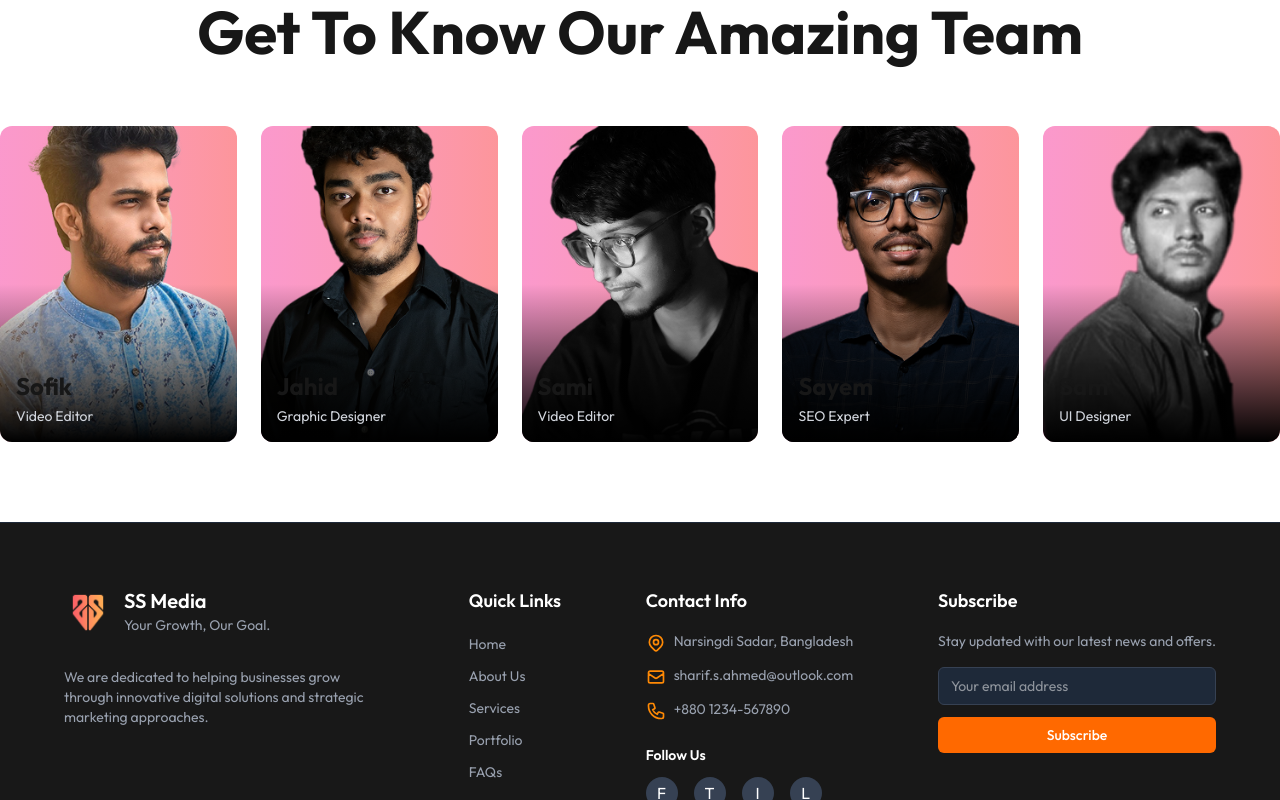
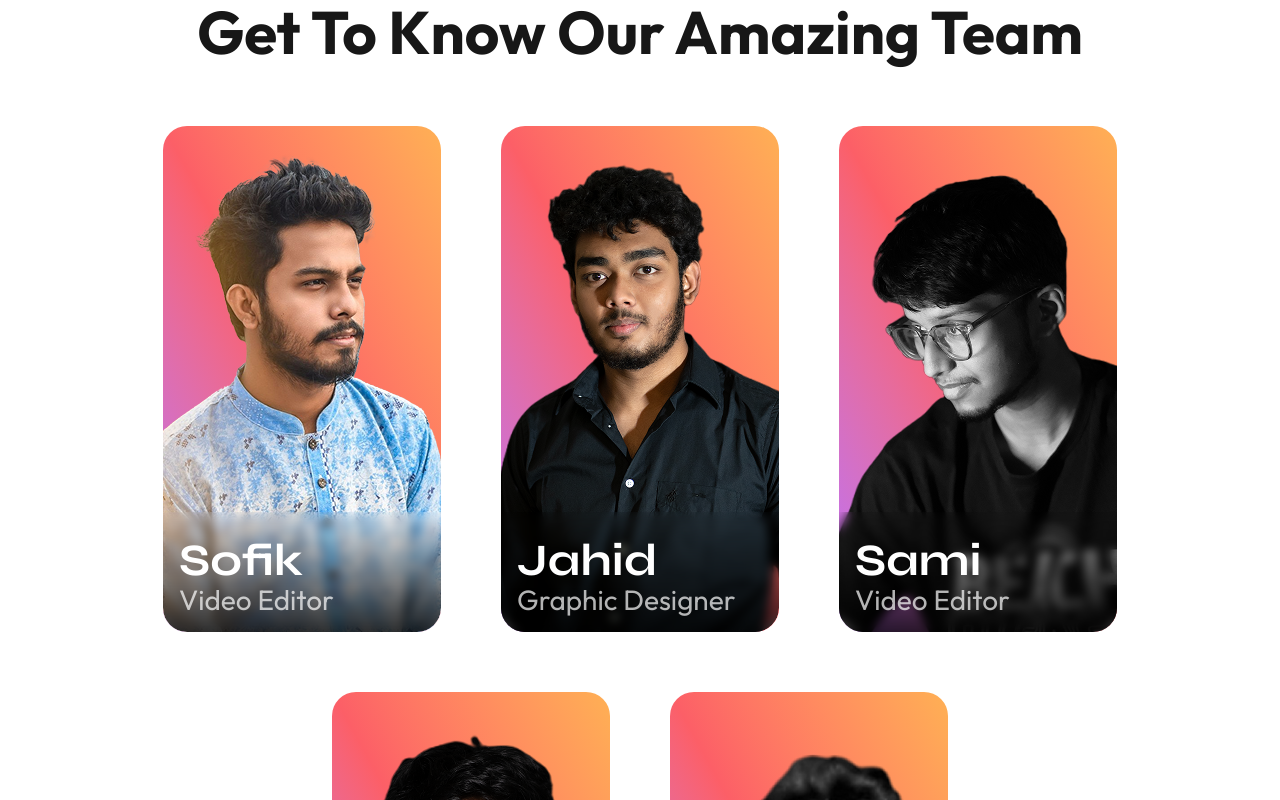
Before and after one commit to MoyasiGinko/SS-Media-website, a Next.js app: page /about-us in a window 1280 px wide. Shown: the part 1720-2520 px from the top of the page. Built offline with nearby package versions, Linux system fonts and the light colour scheme.

Commit message:
Update OurTeam.tsx

```diff
--- a/components/about-us/team/OurTeam.tsx
+++ b/components/about-us/team/OurTeam.tsx
@@ -42,27 +42,30 @@ const OurTeam: React.FC = () => {
       <h2 className="text-5xl md:text-6xl font-bold mb-16 text-center">
         Get To Know Our Amazing Team
       </h2>
-
-      <div className="grid grid-cols-1 sm:grid-cols-2 lg:grid-cols-5 gap-6">
+      <div className="flex flex-wrap justify-center gap-6"></div>
+      <div className="flex flex-wrap justify-center gap-[60px]">
         {teamMembers.map((member, index) => (
           <div
             key={index}
-            className="relative overflow-hidden rounded-xl group cursor-pointer"
+            className="relative overflow-hidden h-[506px] w-[278px] rounded-[24px] group cursor-pointer"
           >
-            <div className="absolute inset-0 bg-gradient-to-t from-black via-transparent to-transparent z-10"></div>
-            <div className="absolute inset-0 bg-gradient-to-r from-pink-500 to-red-500 opacity-50 z-0"></div>
-            <div className="relative aspect-[3/4] overflow-hidden z-0">
+            <div className="absolute inset-0 bg-gradient-to-tr from-[#BB6FFB] via-[#FC5F67] to-[#FFB054] z-0"></div>
+            <div className="absolute inset-0 bottom-0 overflow-hidden z-0">
               <Image
                 src={member.imageUrl}
                 alt={member.name}
                 layout="fill"
                 objectFit="cover"
-                className="transition-transform duration-300 group-hover:scale-110"
+                className="transition-transform duration-300 "
               />
             </div>
-            <div className="absolute bottom-0 left-0 p-4 z-20">
-              <h3 className="text-2xl font-bold mb-1">{member.name}</h3>
-              <p className="text-sm text-gray-300">{member.role}</p>
+            <div className="absolute bg-gradient-to-t rounded-b-[24px] h-[120px] from-black/80 to-transparent backdrop-blur-[5px] w-full bottom-0 left-0 p-4 z-20 flex flex-col justify-center items-left">
+              <h3 className="text-[45px] mt-4 leading-[35px] syne-unique text-white font-bold mb-1">
+                {member.name}
+              </h3>
+              <p className="text-[28px] leading-[35px] text-white/70">
+                {member.role}
+              </p>
             </div>
           </div>
         ))}
```
